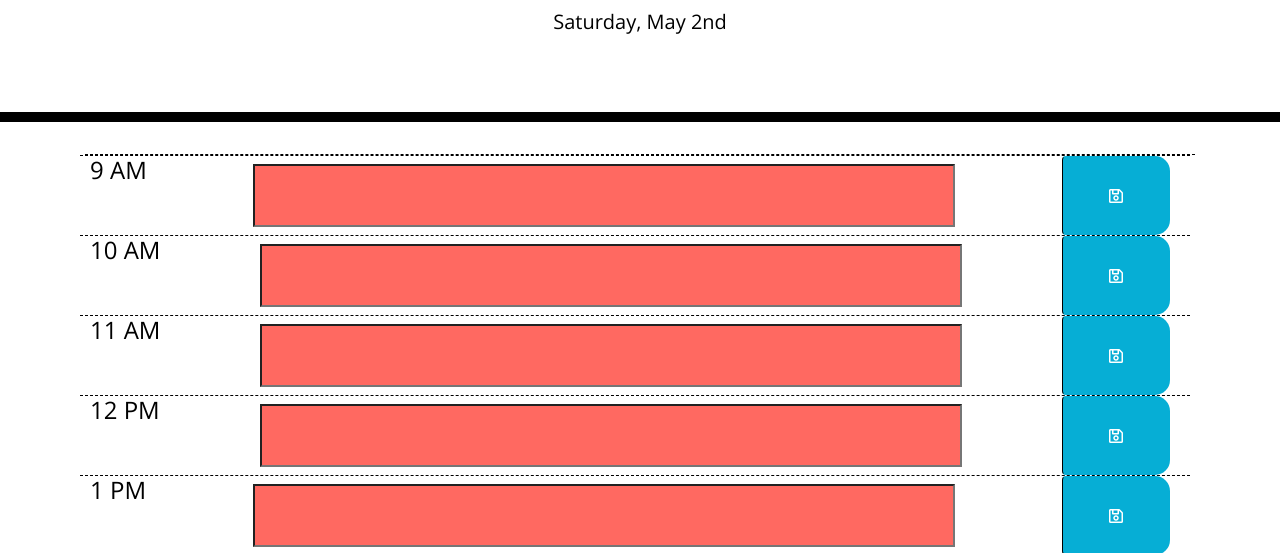
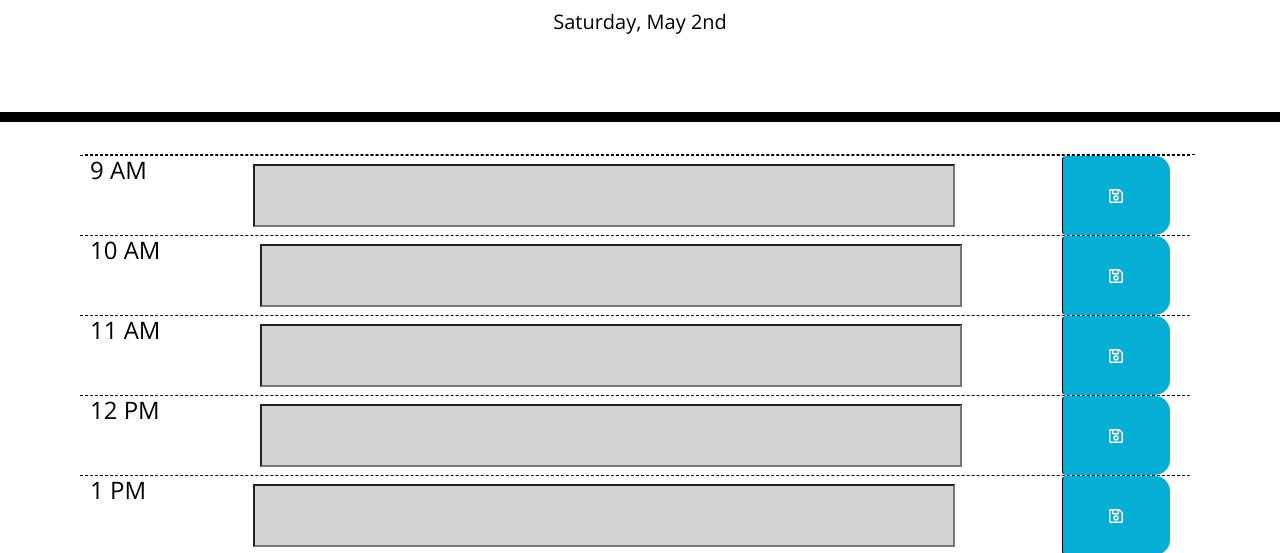
Before and after one commit to tylerroth15/Daily-Work-Schedule, a plain HTML site: page index.html in a window 1280 px wide. Shown: the part 182-735 px from the top of the page. Drawn offline with nearby package versions, Linux system fonts and the light colour scheme.

Commit message:
was able to get the present time to work

```diff
--- a/script.js
+++ b/script.js
@@ -12,16 +12,41 @@ $(document).ready(function(){
 
   var schedule = {
     time : [
-      "9 AM",
-      "10 AM",
-      "11 AM",
-      "12 PM",
-      "1 PM",
-      "2 PM",
-      "3 PM",
-      "4 PM",
-      "5 PM",
-
+      {
+        display: "9 AM",
+        value: 9
+      },
+      {
+        display: "10 AM",
+        value: 10
+      },
+      {
+        display: "11 AM",
+        value: 11
+      },
+      {
+        display: "12 PM",
+        value: 12
+      }, {
+        display: "1 PM",
+        value: 13
+      },
+      {
+        display: "2 PM",
+        value: 14
+      },
+      {
+        display: "3 PM",
+        value: 15
+      },
+      {
+        display: "4 PM",
+        value: 16
+      },
+      {
+        display: "5 PM",
+        value: 17
+      },
     ],
     userEntry: ["","","","","","","","",""]
 
@@ -30,23 +55,24 @@ $(document).ready(function(){
 
   function render(){
     for( let i = 0; i < schedule.time.length; i++){
+
       var divEl = $("<div>");
       divEl.addClass("row hour");
       var h4El = $("<h4>");
       h4El.addClass("timeline");
       var inputEl = $("<input>");
       inputEl.addClass("description");
-      var buttonEl= $("<button>").attr("data-input", schedule.time.length[i]).addClass("btn btn-default far fa-save saveBtn");
-      $(h4El).text(schedule.time[i]);
+      var buttonEl= $("<button>").attr("data-input", schedule.time[i]).addClass("btn btn-default far fa-save saveBtn");
+      $(h4El).text(schedule.time[i].display);
 
       $(".time-block").append(divEl);
       $(divEl).append(h4El);
       $(divEl).append(inputEl);
       $(divEl).append(buttonEl);
 
-      var hourPast= hourPast < now;
-      var hourNow = now
-      var future= future > now;
+      // var hourPast= hourPast < now;
+      // var hourNow = now
+      // var future= future > now;
 
 
 
@@ -54,12 +80,12 @@ $(document).ready(function(){
       console.log(now)
       // console.log(now);
 
-        if(hourNow < now){
+        if(schedule.time[i].value< now){
         inputEl.addClass("past");
-        } else if (hourNow === now ){
+        } else if (schedule.time[i].value=== now ){
           inputEl.removeClass("past");
           inputEl.addClass("present");
-        } else {(hourNow > now)
+        } else {(schedule.time[i].value > now)
           inputEl.removeClass("past");
           inputEl.removeClass("present");
           inputEl.addClass("future");
```
Also changed, not shown: index.html (+1 -0 lines).
